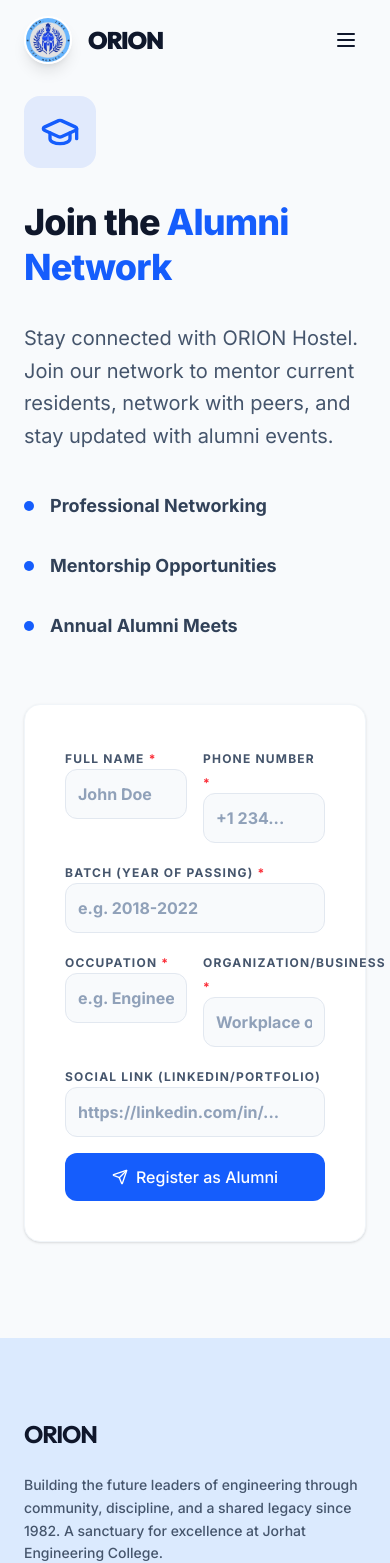
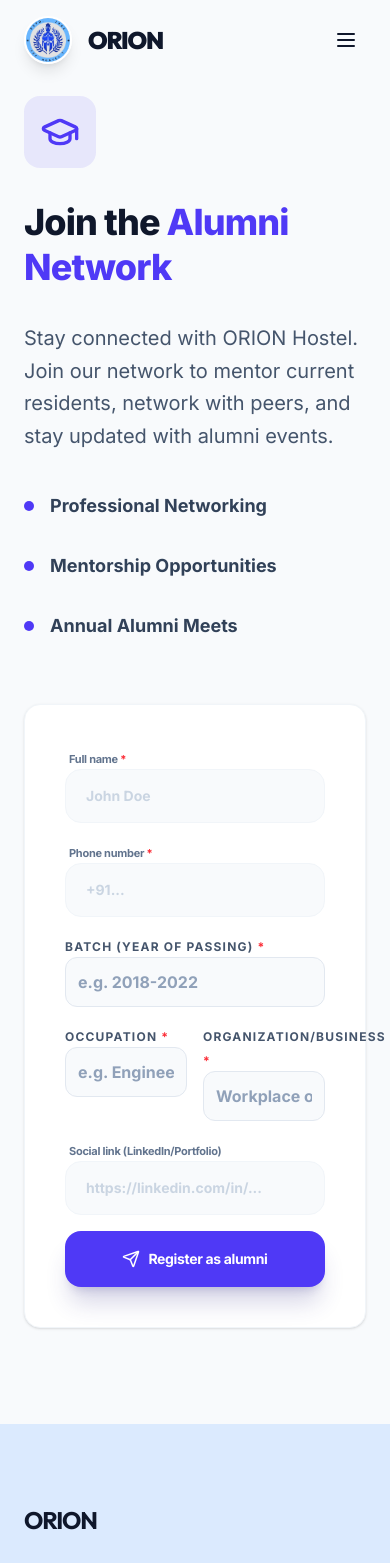
Before and after one commit to bhargabdeka-deka/hostel-portal, a Next.js app: page /alumni/register in a window 390 px wide. Shown: the top 1563 px of the page. Built offline with nearby package versions, Linux system fonts and the light colour scheme.

Commit message:
Comprehensive Aesthetic & Alignment Overhaul: Indigo Theme, Sentence Case, and Universal Responsiveness

```diff
--- a/app/(admin)/admin/layout.tsx
+++ b/app/(admin)/admin/layout.tsx
@@ -74,7 +74,7 @@ export default function AdminLayout({ children }: { children: React.ReactNode })
   }, [pathname]);
 
   const menu = [
-    { name: 'Dashboard', href: '/admin/dashboard', icon: LayoutDashboard, color: 'text-blue-500' },
+    { name: 'Dashboard', href: '/admin/dashboard', icon: LayoutDashboard, color: 'text-indigo-500' },
     { name: 'Monitors', href: '/admin/manage-monitors', icon: UserCheck, color: 'text-emerald-500' },
     { name: 'Gallery', href: '/admin/manage-achievements', icon: Trophy, color: 'text-violet-500' },
     { name: 'Alumni', href: '/admin/alumni', icon: Users, color: 'text-amber-500' },
@@ -113,7 +113,7 @@ export default function AdminLayout({ children }: { children: React.ReactNode })
                   {item.name}
                 </span>
                 {item.name === 'Alumni' && pendingCount > 0 && (
-                  <div className="w-5 h-5 rounded-full bg-blue-600 text-white text-[9px] font-black flex items-center justify-center">
+                  <div className="w-5 h-5 rounded-full bg-indigo-600 text-white text-[9px] font-black flex items-center justify-center">
                     {pendingCount}
                   </div>
                 )}
@@ -197,7 +197,7 @@ export default function AdminLayout({ children }: { children: React.ReactNode })
             >
               <Bell className="w-5 h-5" />
               {pendingCount > 0 && (
-                <div className="absolute top-2.5 right-2.5 w-4 h-4 bg-blue-600 rounded-full border-2 border-white flex items-center justify-center">
+                <div className="absolute top-2.5 right-2.5 w-4 h-4 bg-indigo-600 rounded-full border-2 border-white flex items-center justify-center">
                   <span className="text-[7px] font-black text-white">{pendingCount}</span>
                 </div>
               )}
--- a/app/(public)/alumni/register/page.tsx
+++ b/app/(public)/alumni/register/page.tsx
@@ -63,11 +63,11 @@ export default function AlumniRegistration() {
     <div className="max-w-6xl mx-auto py-24 px-6">
       <div className="grid lg:grid-cols-2 gap-16 lg:gap-24 items-center">
         <div>
-          <div className="inline-flex p-4 bg-blue-600/10 rounded-2xl mb-8">
-            <GraduationCap className="w-10 h-10 text-blue-600" />
+          <div className="inline-flex p-4 bg-indigo-600/10 rounded-2xl mb-8">
+            <GraduationCap className="w-10 h-10 text-indigo-600" />
           </div>
           <h1 className="text-4xl md:text-5xl font-extrabold tracking-tight text-slate-900 mb-8 leading-tight">
-            Join the <span className="text-blue-600">Alumni Network</span>
+            Join the <span className="text-indigo-600">Alumni Network</span>
           </h1>
           <p className="text-xl text-slate-600 mb-10 leading-relaxed">
             Stay connected with ORION Hostel. Join our network to mentor current residents, network with peers, and stay updated with alumni events.
@@ -76,7 +76,7 @@ export default function AlumniRegistration() {
           <div className="space-y-8">
             {["Professional Networking", "Mentorship Opportunities", "Annual Alumni Meets"].map((item, i) => (
               <div key={i} className="flex items-center gap-4">
-                <div className="flex-none w-2.5 h-2.5 bg-blue-600 rounded-full"></div>
+                <div className="flex-none w-2.5 h-2.5 bg-indigo-600 rounded-full"></div>
                 <span className="text-lg font-bold text-slate-700">{item}</span>
               </div>
             ))}
@@ -85,14 +85,14 @@ export default function AlumniRegistration() {
 
         <div className="premium-card p-10 md:p-12 bg-white border-slate-200 shadow-2xl">
           <form onSubmit={handleSubmit} className="space-y-4">
-            <div className="grid grid-cols-2 gap-4">
+            <div className="grid grid-cols-1 sm:grid-cols-2 gap-4">
               <div className="space-y-2">
-                <label className="text-xs font-bold text-slate-600 uppercase tracking-widest">Full Name <span className="text-red-500">*</span></label>
-                <input name="name" required placeholder="John Doe" className="input-field" />
+                <label className="text-[11px] font-bold text-slate-500 tracking-tight ml-1">Full name <span className="text-red-500">*</span></label>
+                <input name="name" required placeholder="John Doe" className="w-full px-5 py-4 bg-slate-50 border border-slate-100 rounded-2xl outline-none focus:ring-4 focus:ring-indigo-500/10 focus:border-indigo-500/50 transition-all text-slate-900 font-bold placeholder:text-slate-300 text-sm" />
               </div>
               <div className="space-y-2">
-                <label className="text-xs font-bold text-slate-600 uppercase tracking-widest">Phone Number <span className="text-red-500">*</span></label>
-                <input name="phone" required placeholder="+1 234..." className="input-field" />
+                <label className="text-[11px] font-bold text-slate-500 tracking-tight ml-1">Phone number <span className="text-red-500">*</span></label>
+                <input name="phone" required placeholder="+91..." className="w-full px-5 py-4 bg-slate-50 border border-slate-100 rounded-2xl outline-none focus:ring-4 focus:ring-indigo-500/10 focus:border-indigo-500/50 transition-all text-slate-900 font-bold placeholder:text-slate-300 text-sm" />
               </div>
             </div>
 
@@ -112,10 +112,10 @@ export default function AlumniRegistration() {
               </div>
             </div>
 
-            <div className="space-y-2">
-              <label className="text-xs font-bold text-slate-600 uppercase tracking-widest">Social Link (LinkedIn/Portfolio)</label>
-              <input name="social_link" placeholder="https://linkedin.com/in/..." className="input-field" />
-            </div>
+              <div className="space-y-2">
+                <label className="text-[11px] font-bold text-slate-500 tracking-tight ml-1">Social link (LinkedIn/Portfolio)</label>
+                <input name="social_link" placeholder="https://linkedin.com/in/..." className="w-full px-5 py-4 bg-slate-50 border border-slate-100 rounded-2xl outline-none focus:ring-4 focus:ring-indigo-500/10 focus:border-indigo-500/50 transition-all text-slate-900 font-bold placeholder:text-slate-300 text-sm" />
+              </div>
 
             {error && (
               <div className="p-3 bg-red-50 text-red-600 text-xs rounded-xl border border-red-100">
@@ -127,8 +127,8 @@ export default function AlumniRegistration() {
               type="submit"
               disabled={loading}
               className={cn(
-                "w-full flex items-center justify-center gap-2 btn-primary mt-4",
-                loading && "opacity-70 bg-blue-500"
+                "w-full flex items-center justify-center gap-2 py-4.5 bg-indigo-600 text-white rounded-2xl font-bold text-sm tracking-tight transition-all active:scale-95 shadow-xl shadow-indigo-900/20 mt-4",
+                loading && "opacity-70"
               )}
             >
               {loading ? (
@@ -138,8 +138,8 @@ export default function AlumniRegistration() {
                 </>
               ) : (
                 <>
-                  <Send className="w-4 h-4" />
-                  Register as Alumni
+                  <Send className="w-4.5 h-4.5" />
+                  Register as alumni
                 </>
               )}
             </button>
--- a/components/admin/MonitorForm.tsx
+++ b/components/admin/MonitorForm.tsx
@@ -61,7 +61,7 @@ export default function MonitorForm({ monitor, index = 0 }: { monitor: Monitor,
     <div className={cn("p-6 sm:p-10 rounded-[2.5rem] border border-slate-200 shadow-lg space-y-8 group transition-all duration-300 relative overflow-hidden", color.cardBg)}>
       <div className="relative z-10 space-y-8">
         <div className="flex items-center gap-4">
-          <div className={`w-14 h-14 rounded-2xl ${color.bg} ${color.text} flex items-center justify-center transition-all duration-300 border ${color.border} group-hover:bg-blue-600 group-hover:text-white`}>
+          <div className={`w-14 h-14 rounded-2xl ${color.bg} ${color.text} flex items-center justify-center transition-all duration-300 border ${color.border} group-hover:bg-indigo-600 group-hover:text-white`}>
             <UserCheck className="w-7 h-7" />
           </div>
           <div>
@@ -124,7 +124,7 @@ export default function MonitorForm({ monitor, index = 0 }: { monitor: Monitor,
             "w-full flex items-center justify-center gap-2 py-4.5 rounded-2xl font-bold text-sm tracking-tight transition-all active:scale-95 shadow-xl disabled:opacity-70 disabled:cursor-not-allowed",
             saveSuccess
               ? "bg-green-600 text-white shadow-green-900/20"
-              : `bg-indigo-600 text-white hover:bg-indigo-500 shadow-indigo-900/20`
+              : `${color.btn} text-white`
           )}
         >
           {isSaving ? (
```
Also changed, not shown: app/(admin)/admin/alumni/page.tsx (+20 -20 lines), app/(admin)/admin/dashboard/page.tsx (+7 -7 lines), app/(admin)/admin/manage-users/page.tsx (+4 -4 lines).
